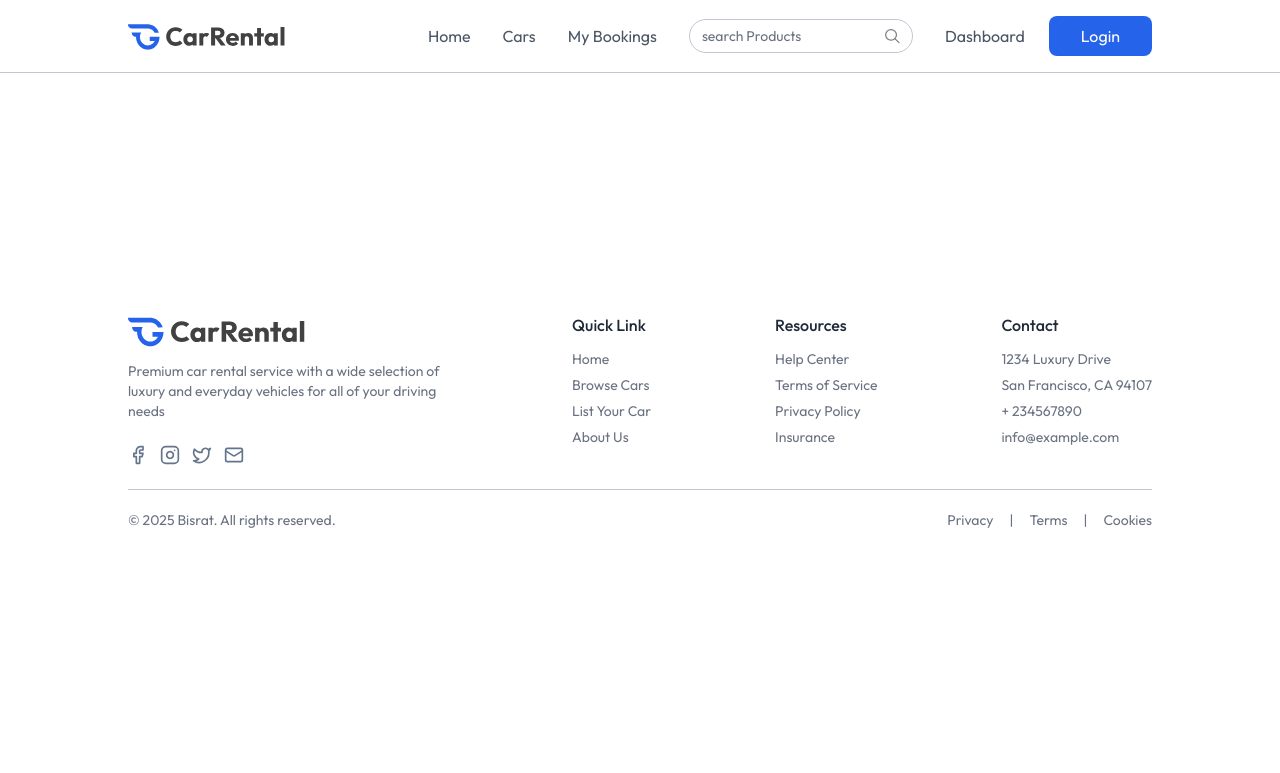
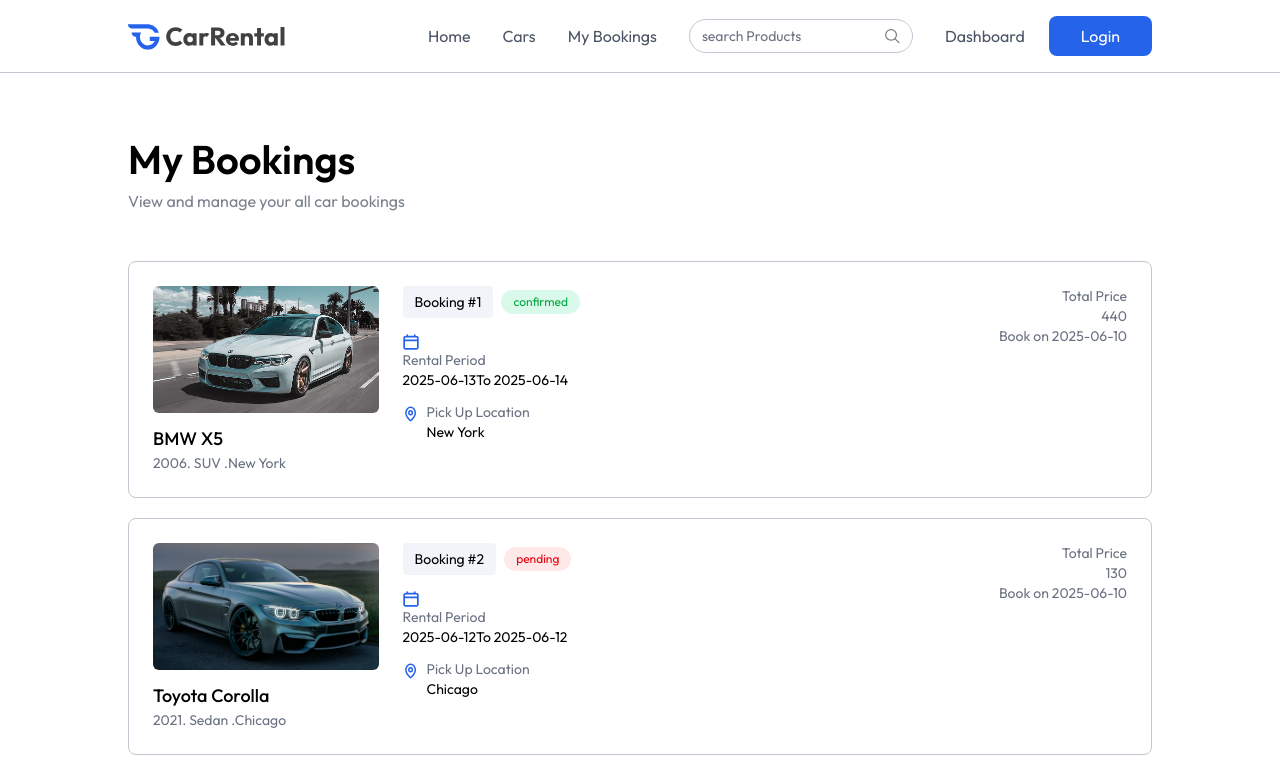
Before and after one commit to Hellobisrat/carRental, a React (Vite) app in the folder client/: page /my-bookings in a window 1280 px wide. Shown: the top 773 px of the page. Built offline with nearby package versions, Linux system fonts and the light colour scheme.

Commit message:
MyBookings UI page completed

```diff
--- a/client/src/App.jsx
+++ b/client/src/App.jsx
@@ -6,6 +6,7 @@
 import CarDetails from './pages/CarDetails';
 import Home from './pages/Home.jsx'
 import Footer from './components/Footer.jsx';
+import MyBookings from './pages/MyBookings.jsx';
 
 const App = () => {
   const [setShowLogin]=useState(false);
@@ -17,6 +18,7 @@
         <Route path='/' element ={<Home/>}/>
         <Route path='/car-details/:id' element ={<CarDetails/>}/>
         <Route path='/cars' element ={<Cars/>}/>
+        <Route path='//my-bookings' element={<MyBookings/>}/>
       </Routes>
       {!isOwnerPath && <Footer/>}
     </>
--- a/client/src/pages/MyBookings.jsx
+++ b/client/src/pages/MyBookings.jsx
@@ -1,8 +1,70 @@
-import React from 'react'
+import  { useEffect, useState } from 'react'
+import { assets, dummyMyBookingsData } from '../assets/assets'
+import Title from '../components/Title'
 
 const MyBookings = () => {
+  const [bookings,setBookings]=useState([])
+  const currency = import.meta.env.VITE_CURRENCY
+
+  const fetchMyBookings = async ()=>{
+    setBookings(dummyMyBookingsData)
+  }
+
+  useEffect(()=>{
+    fetchMyBookings()
+  },[])
   return (
-    <div>MyBookings</div>
+    <div className='px-6 md:px-16 lg:px-24 xl:px-32
+    2xl:px-48 mt-16 text-sm max-w-7xl'>
+      <Title title='My Bookings' subTitle='View and manage your all car bookings'
+      align='left'/>
+      <div>
+        {bookings.map((booking,index)=>(
+          <div key= {booking._id} className='grid grid-cols-1 md:grid-cols-4 gap-6
+          p-6 border border-borderColor rounded-lg mt-5 first:mt-12'>
+          <div className='md:col-span-1'>
+            <div className='rounded-md overflow-hidden mb-3'>
+            <img src={booking.car.image} alt=''
+            className='w-full h-auto aspect-video object-cover'/>
+          </div>
+          <p className='text-lg font-medium mt-2'>{booking.car.brand} {booking.car.model}</p>
+          <p className='text-gray-500'>{booking.car.year}. {booking.car.category} .{booking.car.location}</p>
+          </div>
+          <div className='md:col-span-2'>
+            <div className='flex items-center gap-2'>
+              <p className='px-3 py-1.5 bg-light rounded'>Booking #{index+1}</p>
+              <p className={`px-3 py-1 text-xs rounded-full
+                ${booking.status==='confirmed' ? 'bg-green-400/15 text-green-600':'bg-red-400/15 text-red-600'}`}>{booking.status}</p>
+            </div>
+            <div className='flex items-start gap-2 mt-3'>
+              <img src={assets.calendar_icon_colored} alt='' className='w-4 h-4 mt-1'/>
+            </div>
+            <div>
+              <p className='text-gray-500'>Rental Period</p>
+              <p>{booking.pickupDate.split('T')[0]}To {booking.returnDate.split('T')[0]}</p>
+            </div>
+            <div className='flex items-start gap-2 mt-3'>
+              <img src={assets.location_icon_colored} alt='' className='w-4 h-4 mt-1'/>
+
+            <div>
+              <p className='text-gray-500'>Pick Up Location</p>
+              <p>{booking.car.location}</p>
+            </div>
+          </div>
+        </div>
+        <div className='md:col-span-1 flex flex-col justify-between gap-6'>
+          <div className='text-sm text-gray-500 text-right'>
+             <p>Total Price</p>
+             <h1>{currency}{booking.price}</h1>
+             <p>Book on {booking.createdAt.split('T')[0]}</p>
+          </div>
+
+        </div>
+        </div>
+        ))}
+      </div>
+    </div>
+
   )
 }
 
```
